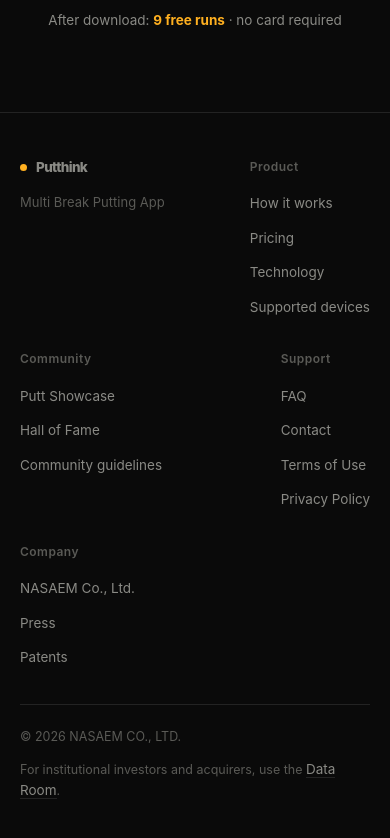
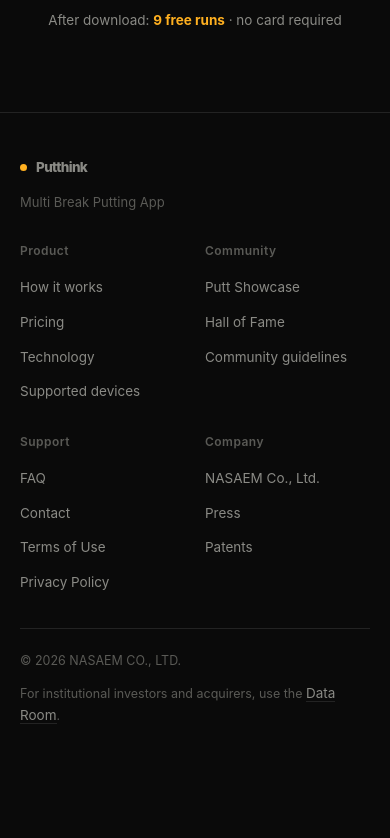
Before and after one commit to putthink72-design/PutthinkSite, a Next.js app: page /en in a window 390 px wide. Shown: the part 10180-11018 px from the top of the page. After the commit the page ends 10951 px from the top, so only its background shows below. Built offline with nearby package versions, Linux system fonts and the light colour scheme; no server answers; a web font is replaced by a local one.

Commit message:
Fix mobile footer to a brand row plus 2x2 link grid.
Co-authored-by: Cursor <cursoragent@cursor.com>

```diff
--- a/src/app/globals.css
+++ b/src/app/globals.css
@@ -1226,6 +1226,12 @@ h2 .thin {
   min-width: 0;
   max-width: 100%;
 }
+.ft-brand {
+  flex: 1 1 160px;
+}
+.ft-col {
+  flex: 0 1 auto;
+}
 .ft h5 {
   font-size: 12px;
   color: var(--g-2);
@@ -1518,6 +1524,19 @@ h2 .thin {
   }
   .nav-in .btn-dl {
     display: none;
+  }
+  .ft-in {
+    display: grid;
+    grid-template-columns: 1fr 1fr;
+    gap: 28px 20px;
+    justify-content: stretch;
+  }
+  .ft-brand {
+    grid-column: 1 / -1;
+    flex: none;
+  }
+  .ft-col {
+    flex: none;
   }
 }
 @media (max-width: 620px) {
--- a/src/components/Footer.tsx
+++ b/src/components/Footer.tsx
@@ -12,7 +12,7 @@ export function Footer() {
     <footer className="ft" id="support">
       <div className="wrap">
         <div className="ft-in">
-          <div>
+          <div className="ft-brand">
             <Logo href={href("/")} />
             <p
               style={{
@@ -25,7 +25,7 @@ export function Footer() {
               {t.tagline}
             </p>
           </div>
-          <div>
+          <div className="ft-col">
             <h5>{t.product}</h5>
             <ul>
               <li>
@@ -42,7 +42,7 @@ export function Footer() {
               </li>
             </ul>
           </div>
-          <div>
+          <div className="ft-col">
             <h5>{t.community}</h5>
             <ul>
               <li>
@@ -56,7 +56,7 @@ export function Footer() {
               </li>
             </ul>
           </div>
-          <div>
+          <div className="ft-col">
             <h5>{t.support}</h5>
             <ul>
               <li>
@@ -73,7 +73,7 @@ export function Footer() {
               </li>
             </ul>
           </div>
-          <div>
+          <div className="ft-col">
             <h5>{t.company}</h5>
             <ul>
               <li>
```
